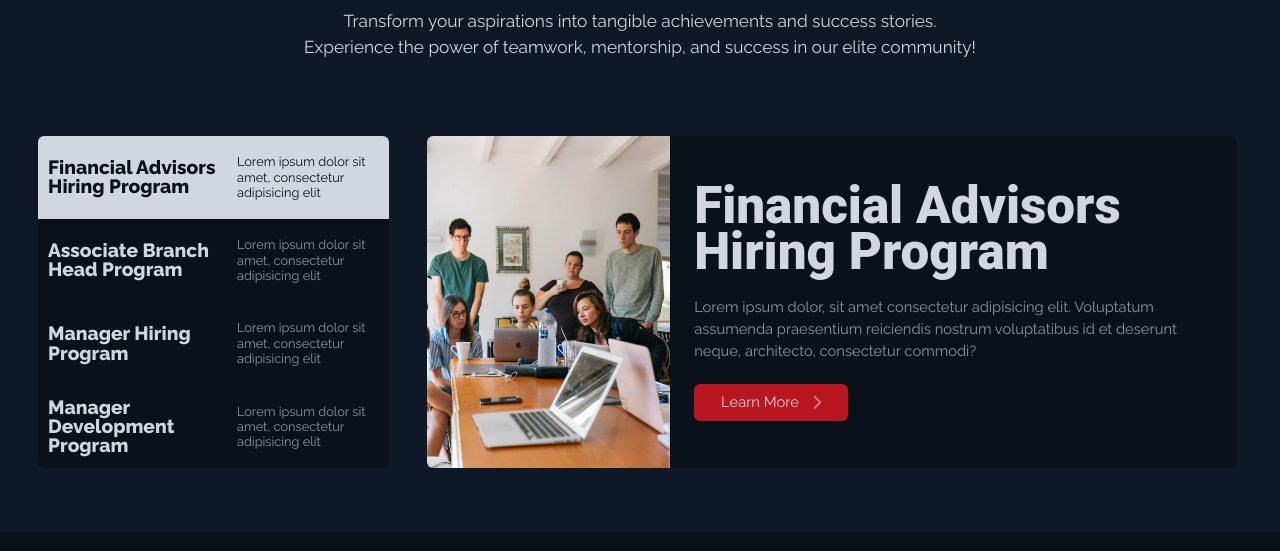
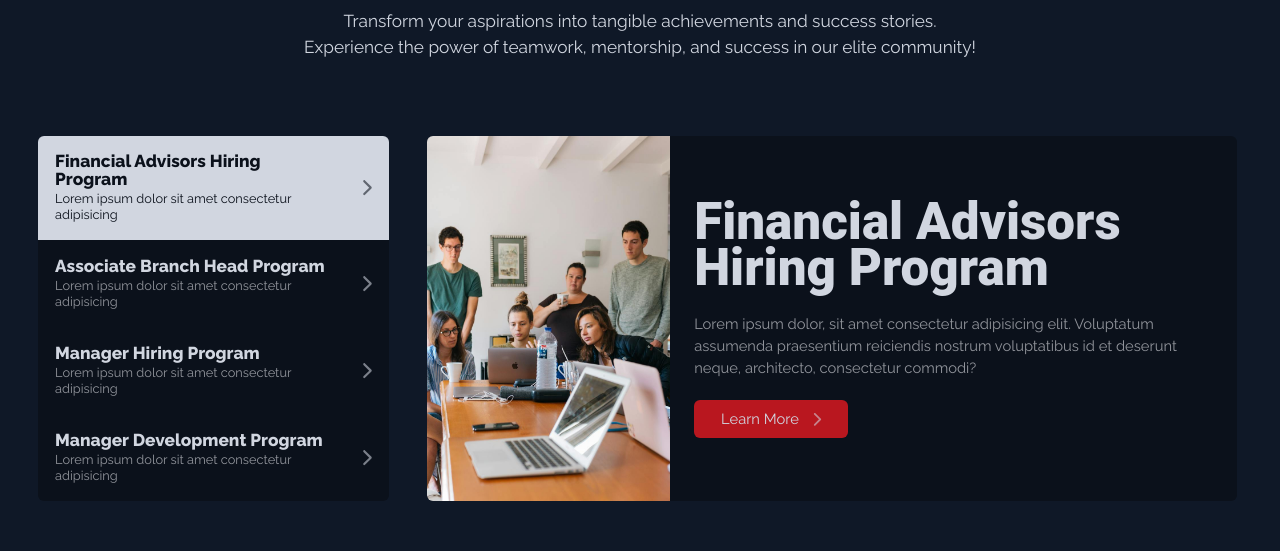
Before and after one commit to kd013n/teamgoelite-vBootstrap, a React (Vite) app: page /careers in a window 1280 px wide. Shown: the part 920-1471 px from the top of the page. Built offline with nearby package versions, Linux system fonts and the light colour scheme.

Commit message:
v1.7.16 finalized some stuff at careers, starting products

```diff
--- a/src/assets/scss/CareerPrograms.scss
+++ b/src/assets/scss/CareerPrograms.scss
@@ -107,41 +107,53 @@
   grid-template-rows: 1fr;
   grid-column-gap: 0px;
   grid-row-gap: 0px;
-  padding: 3%;
+  padding: 5%;
 }
 
-.link-title {
+.link-heading {
   height: 100%;
-  grid-area: 1 / 1 / 2 / 5;
-  font-size: 1.5vw;
-  font-weight: 800;
-  line-height: 1;
-  display: inline-block;
-  margin: 0;
+  grid-area: 1 / 1 / 2 / 7;
+
   display: flex;
-  flex-direction: row;
-  align-items: center;
+  flex-direction: column;
+  align-items: start;
   justify-content: center;
   text-align: left;
 }
 
+.link-title {
+  font-size: 1.35vw;
+  font-weight: 800;
+  line-height: 1;
+
+  margin: 0;
+}
+
 .link-subtext {
+  margin: 0;
+  padding-top: 1%;
+
+  font-size: 1vw;
+  line-height: 1.25;
+  color: #91949b !important;
+}
+
+.link-chevron {
   height: 100%;
-  grid-area: 1 / 5 / 2 / 8;
-  font-size: 1vw;
-  line-height: 1.2;
-  display: inline-block;
-  color: #91949b !important;
-  margin-top: 0;
+  grid-area: 1 / 7 / 2 / 8;
+
   display: flex;
   flex-direction: row;
   align-items: center;
-  justify-content: center;
+  justify-content: end;
+  font-size: 1.35vw;
 }
 
-.active > .link-title,
-.active > .link-subtext {
-  color: #0b111b !important;
+.active > .link-heading,
+.active > .link-chevron {
+  * {
+    color: #0b111b !important;
+  }
 }
 
 .caprograms-genview {
--- a/src/assets/scss/CareersAchievements.scss
+++ b/src/assets/scss/CareersAchievements.scss
@@ -110,6 +110,10 @@
   align-items: center;
   gap: 1vw;
   padding-top: 5%;
+
+  * {
+    text-decoration: none;
+  }
 }
 
 .caach-btn {
--- /dev/null
+++ b/src/assets/scss/ProductsFNA.scss
@@ -0,0 +1,4 @@
+.prfna-container {
+  background-color: #0b111b;
+  height: 50vh;
+}
--- a/src/components/CareerPrograms.tsx
+++ b/src/components/CareerPrograms.tsx
@@ -12,7 +12,9 @@ import casidebanner4 from "../assets/images/ca-sidebanner4.jpg";
 import { FontAwesomeIcon } from "@fortawesome/react-fontawesome";
 import { faChevronRight } from "@fortawesome/free-solid-svg-icons";
 
-const chevronRight = <FontAwesomeIcon icon={faChevronRight} fade />;
+const chevronRight = (
+  <FontAwesomeIcon icon={faChevronRight} className="chevron-right" fade />
+);
 
 export default function CareerPrograms() {
   return (
@@ -50,12 +52,15 @@ export default function CareerPrograms() {
                     role="tab"
                     aria-controls="list-home"
                   >
+                    <div className="link-heading">
                       <p className="link-title">
                         Financial Advisors Hiring Program
                       </p>
                       <p className="link-subtext">
-                      Lorem ipsum dolor sit amet, consectetur adipisicing elit
+                        Lorem ipsum dolor sit amet consectetur adipisicing
                       </p>
+                    </div>
+                    <p className="link-chevron">{chevronRight}</p>
                   </Link>
                   <Link
                     className="list-group-item list-group-item-action ca-links"
@@ -65,10 +70,15 @@ export default function CareerPrograms() {
                     role="tab"
                     aria-controls="list-profile"
                   >
-                    <p className="link-title">Associate Branch Head Program</p>
+                    <div className="link-heading">
+                      <p className="link-title">
+                        Associate Branch Head Program
+                      </p>
                       <p className="link-subtext">
-                      Lorem ipsum dolor sit amet, consectetur adipisicing elit
+                        Lorem ipsum dolor sit amet consectetur adipisicing
                       </p>
+                    </div>
+                    <p className="link-chevron">{chevronRight}</p>
                   </Link>
                   <Link
                     className="list-group-item list-group-item-action ca-links"
@@ -78,10 +88,13 @@ export default function CareerPrograms() {
                     role="tab"
                     aria-controls="list-messages"
                   >
+                    <div className="link-heading">
                       <p className="link-title">Manager Hiring Program</p>
                       <p className="link-subtext">
-                      Lorem ipsum dolor sit amet, consectetur adipisicing elit
+                        Lorem ipsum dolor sit amet consectetur adipisicing
                       </p>
+                    </div>
+                    <p className="link-chevron">{chevronRight}</p>
                   </Link>
                   <Link
                     className="list-group-item list-group-item-action ca-links"
@@ -91,10 +104,13 @@ export default function CareerPrograms() {
                     role="tab"
                     aria-controls="list-settings"
                   >
+                    <div className="link-heading">
                       <p className="link-title">Manager Development Program</p>
                       <p className="link-subtext">
-                      Lorem ipsum dolor sit amet, consectetur adipisicing elit
+                        Lorem ipsum dolor sit amet consectetur adipisicing
                       </p>
+                    </div>
+                    <p className="link-chevron">{chevronRight}</p>
                   </Link>
                 </div>
               </div>
--- a/src/components/CareersAchievements.tsx
+++ b/src/components/CareersAchievements.tsx
@@ -2,6 +2,8 @@ import "bootstrap/dist/css/bootstrap.min.css";
 import "bootstrap/dist/js/bootstrap.js";
 
 import "../assets/scss/CareersAchievements.scss";
+
+import { Link } from "react-router-dom";
 
 import caach1 from "../assets/images/ca-info1.png";
 import caach2 from "../assets/images/ca-info2.png";
@@ -89,9 +91,15 @@ export default function CareersAchievements() {
                       Achieve your financial dreams faster than ever before.
                     </p>
                     <div className="caach-btn-grp">
-                      <button className="caach-btn rounded">
-                        AXA Prime {arrowUpRightFromSquare}
-                      </button>
+                      <Link
+                        to="https://www.axa.com.ph/axaprime"
+                        target="_blank"
+                        rel="noopener noreferrer"
+                      >
+                        <button className="caach-btn rounded">
+                          AXA Prime {arrowUpRightFromSquare}
+                        </button>
+                      </Link>
                     </div>
                   </div>
                 </div>
--- a/src/components/Navbar.tsx
+++ b/src/components/Navbar.tsx
@@ -44,9 +44,9 @@ export default function Navbar() {
                 </Link>
                 <ul className="dropdown-menu d-none">
                   <li>
-                    <a className="dropdown-item" href="#">
+                    <Link to="/careers/programs" className="dropdown-item">
                       Career Programs
-                    </a>
+                    </Link>
                   </li>
                   <li>
                     <a className="dropdown-item" href="#">
--- /dev/null
+++ b/src/components/ProductsFNA.tsx
@@ -0,0 +1,26 @@
+import "bootstrap/dist/css/bootstrap.min.css";
+import "bootstrap/dist/js/bootstrap.js";
+
+import "../assets/scss/ProductsFNA.scss";
+
+import { Link } from "react-router-dom";
+
+import { FontAwesomeIcon } from "@fortawesome/react-fontawesome";
+import { faChevronRight } from "@fortawesome/free-solid-svg-icons";
+import { faArrowUpRightFromSquare } from "@fortawesome/free-solid-svg-icons";
+
+const chevronRight = <FontAwesomeIcon icon={faChevronRight} fade />;
+const arrowUpRightFromSquare = (
+  <FontAwesomeIcon icon={faArrowUpRightFromSquare} fade />
+);
+
+export default function ProductsFNA() {
+  return (
+    <>
+      <div className="prfna-container"></div>
+
+      {chevronRight}
+      {arrowUpRightFromSquare}
+    </>
+  );
+}
--- a/src/main.tsx
+++ b/src/main.tsx
@@ -10,6 +10,8 @@ import Products from "../src/pages/Products.tsx";
 import Support from "../src/pages/Support.tsx";
 import NotFound from "./pages/NotFound.tsx";
 
+import CaPrograms from "./components/CareerPrograms.tsx";
+
 const router = createBrowserRouter([
   {
     path: "/",
@@ -20,6 +22,7 @@ const router = createBrowserRouter([
     path: "/careers",
     element: <Careers />,
   },
+  { path: "/careers/programs", element: <CaPrograms /> },
   {
     path: "/products",
     element: <Products />,
--- a/src/pages/Products.tsx
+++ b/src/pages/Products.tsx
@@ -1,12 +1,14 @@
 import Navbar from "../components/Navbar";
 import Footer from "../components/Footer";
 import ProductsBanner from "../components/ProductsBanner";
+import ProductsFNA from "../components/ProductsFNA";
 
 export default function Products() {
   return (
     <>
       <Navbar></Navbar>
       <ProductsBanner></ProductsBanner>
+      <ProductsFNA></ProductsFNA>
       <Footer></Footer>
     </>
   );
```
Lines whose indentation alone changed are shown as unchanged.
